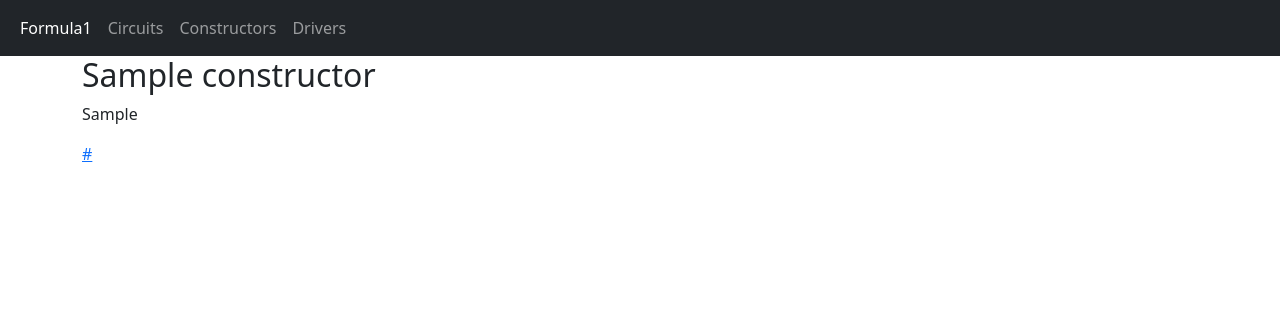
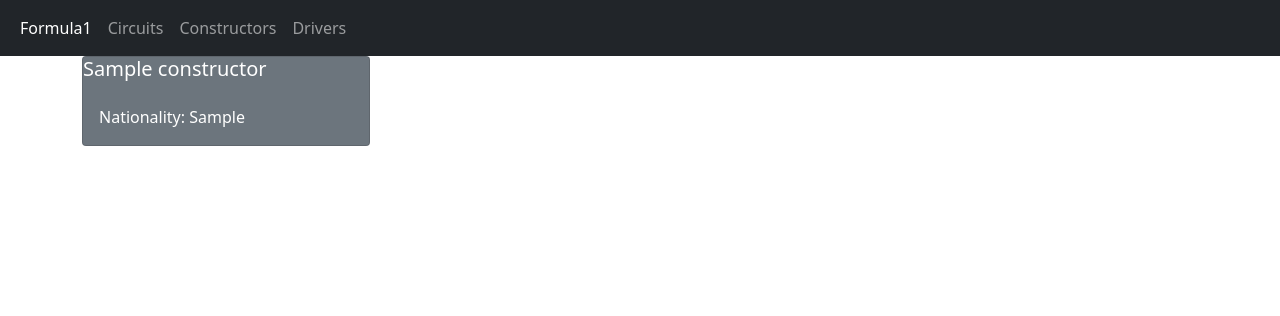
Before and after one commit to BeratBurakTetik/bounswe573-2022, a Django app: page /constructor_list/ in a window 1280 px wide. Shown: the top 316 px of the page. Run offline with Django 4.2, Linux system fonts and the light colour scheme; tables that the repository leaves empty hold one stand-in row (values such as "Sample post").

Commit message:
add bootstrap cards for model views

```diff
--- a/formulaApp/models/templates/models/base.html
+++ b/formulaApp/models/templates/models/base.html
@@ -9,7 +9,7 @@
         <div class="container-fluid">
           <ul class="navbar-nav justify-content-center">
             <li class="nav-item">
-              <a class="nav-link active">Formula1</a>
+              <a class="nav-link active" href="">Formula1</a>
             </li>
            <li class="nav-item">
               <a class="nav-link" href="/circuit_list">Circuits</a>
--- a/formulaApp/models/templates/models/constructor_list.html
+++ b/formulaApp/models/templates/models/constructor_list.html
@@ -4,12 +4,24 @@
         <header>
             <h1>Constructors</h1>
         </header>
+        {% for constructor in constructors %}
+        <div class="card text-white bg-secondary mb-3" style="max-width: 18rem;" alt="Card image cap">
+            <h5 class="card-title">{{constructor.name}}</h5>
+            <div class="card-body">
+              <p class="card-text">Nationality: {{constructor.nationality}}</p>
+            </div>
+          </div>
+        {% endfor %}
+        <div class="card-columns">
+    {% endblock %}
 
-        {% for constructor in constructors %}
-            <article>
-                <h2>{{ constructor.name }}</h2>
-                <p>{{ constructor.nationality }}</p>
-                <p><a href="{{constructor.url}}">{{ constructor.url }}</a><p>
-            </article>
-        {% endfor %}
-    {% endblock %}
+
+
+
+    <div class="card text-white bg-secondary mb-3" style="max-width: 18rem;" alt="Card image cap">
+        <h5 class="card-title">{{circuit.name}}</h5>
+        <div class="card-body">
+          <p class="card-text">Country: {{circuit.country}}</p>
+          <p class="card-text">Location: {{circuit.location}}</p>
+        </div>
+      </div>
--- a/formulaApp/models/templates/models/home.html
+++ b/formulaApp/models/templates/models/home.html
@@ -2,10 +2,6 @@
 
     {% block content %}
 
-            <header>
-                <h1><a href="/circuit_list">Circuits</a></h1>
-                <h1><a href="/constructor_list">Constructors</a></h1>
-                <h1><a href="/driver_list">Drivers</a></h1>
-            </header>
+    <img alt="f1" src="http://t0.gstatic.com/images?q=tbn:ANd9GcTxRmfGmozn5szS7lnaBIceJ9sweiO45WBJmnsRzTdcjFAlLFQ4">
 
     {% endblock %}
```
Also changed, not shown: formulaApp/models/templates/models/circuit_list.html (+9 -6 lines), formulaApp/models/templates/models/driver_list.html (+7 -7 lines).
